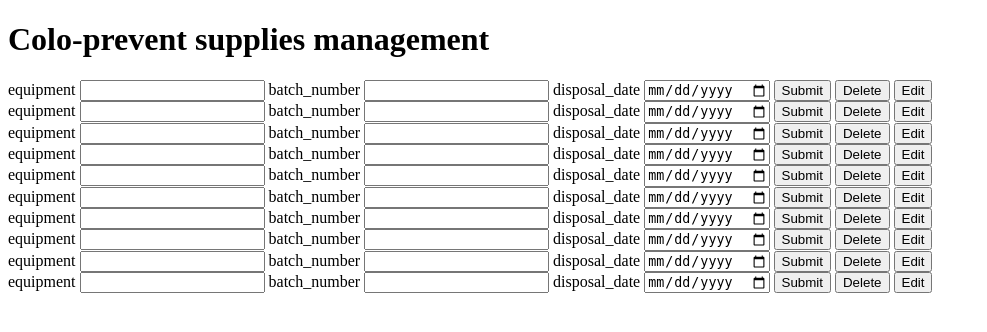
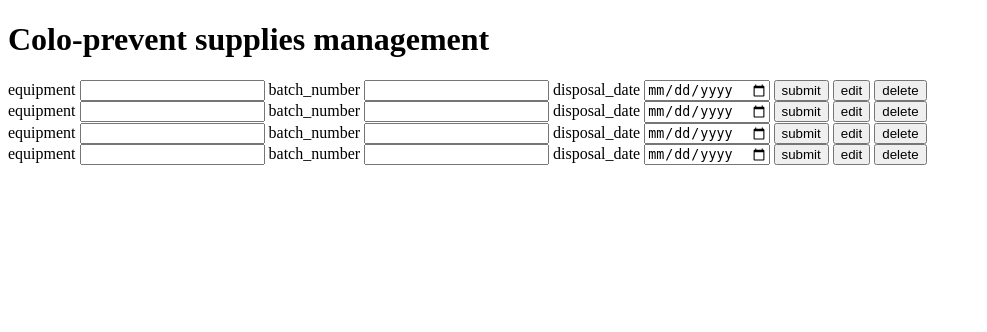
Before and after one commit to LCBRU/Colo-prevent, a Flask app: page /submit in a window 1280 px wide. Shown: the top 332 px of the page, without its empty margins (0-987 px from the left). Run offline with Flask 3, Linux system fonts and the light colour scheme.

Commit message:
Add files via upload

```diff
--- a/COLO_PREV WEB APP/templates/submit.html
+++ b/COLO_PREV WEB APP/templates/submit.html
@@ -8,41 +8,23 @@
 <body>
     <h1>Colo-prevent supplies management</h1>
     <form method="POST" action="{{url_for('success')}}">
-    {% for _ in range(10) %}
+
     <div class="basic_fields">
         {{ form.csrf_token }}
-        {{ form.equipment.label }} {{ form.equipment(size=20) }}
-
-        {{form.batch_number.label}} {{form.batch_number(size=20)}}
-        {{form.disposal_date.label}} {{form.disposal_date(size=20)}}
-        <input type="submit" value="Submit">
-        <input type="submit" value="Delete">
-        <input type="submit" value="Edit">
+        {% for fields in form.more_fields %}
+            {{fields.form.equipment.label}} {{fields.form.equipment}}
+            {{fields.form.batch_number.label}} {{fields.form.batch_number}}
+            {{fields.form.disposal_date.label}} {{fields.form.disposal_date}}
+            {{form.submit}}
+            {{form.edit}}
+            {{form.delete}}
+            <br>
 
 
-    {% if form.equipment.errors %}
-       <ul class="errors">
-       {% for error in form.equipment.errors %}
-       <li>{{ error }}</li>
-       {% endfor %}
-       </ul>
-    {% endif %}
-    {% if form.batch_number.errors %}
-       <ul class="errors">
-       {% for error in form.batch_number.errors %}
-       <li>{{ error }}</li>
-       {% endfor %}
-       </ul>
-    {% endif %}
-    {% if form.disposal_date.errors %}
-       <ul class="errors">
-       {% for error in form.disposal_date.errors %}
-       <li>{{ error }}</li>
-       {% endfor %}
-       </ul>
-    {% endif %}
+        {% endfor %}
 
-    {% endfor %}
+
+
 </div>
     </form>
 </body>
--- a/COLO_PREV WEB APP/templates/success.html
+++ b/COLO_PREV WEB APP/templates/success.html
@@ -6,6 +6,6 @@
     <title>Document</title>
 </head>
 <body>
-    <h1>SUCCESS SUBMIT</h1>
+    <h1>SUCCESSFUL SUBMIT</h1>
 </body>
 </html>
--- a/COLO_PREV WEB APP/web_app.py
+++ b/COLO_PREV WEB APP/web_app.py
@@ -1,6 +1,6 @@
-from flask import Flask, render_template,redirect
+from flask import Flask, render_template,redirect, request
 from flask_wtf import FlaskForm
-from wtforms import StringField, DateField, IntegerField
+from wtforms import StringField, DateField, IntegerField,SubmitField,FieldList,FormField
 from wtforms.validators import DataRequired, Optional
 import os
 SECRET_KEY = os.urandom(32)
@@ -12,13 +12,21 @@ class SupplyForm(FlaskForm):
     disposal_date = DateField('disposal_date', validators=[Optional()])
 
 
+
+class AdditonalForm(FlaskForm):
+    more_fields = FieldList(FormField(SupplyForm), min_entries=4)
+    submit = SubmitField('submit')
+    edit = SubmitField('edit')
+    delete = SubmitField('delete')
+
+
 app = Flask(__name__)
 
 app.config['SECRET_KEY'] = SECRET_KEY
 
 @app.route('/submit', methods=['GET', 'POST'])
 def submit():
-    form = SupplyForm()
+    form = AdditonalForm()
     if form.validate_on_submit():
         return redirect('/success')
 
```
